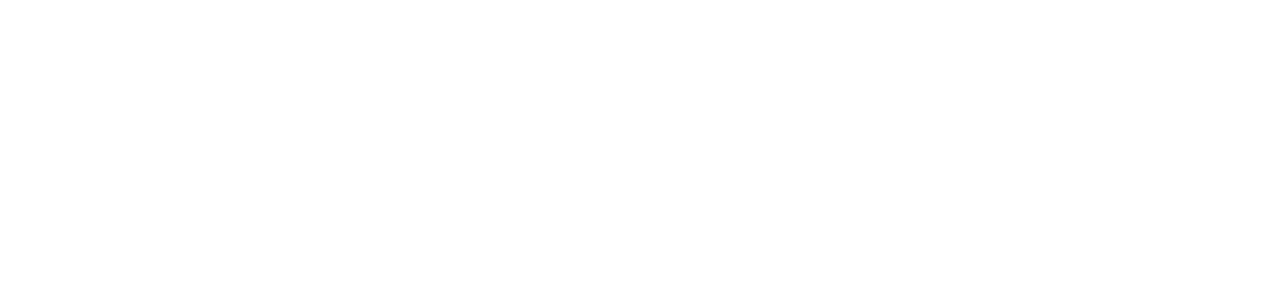
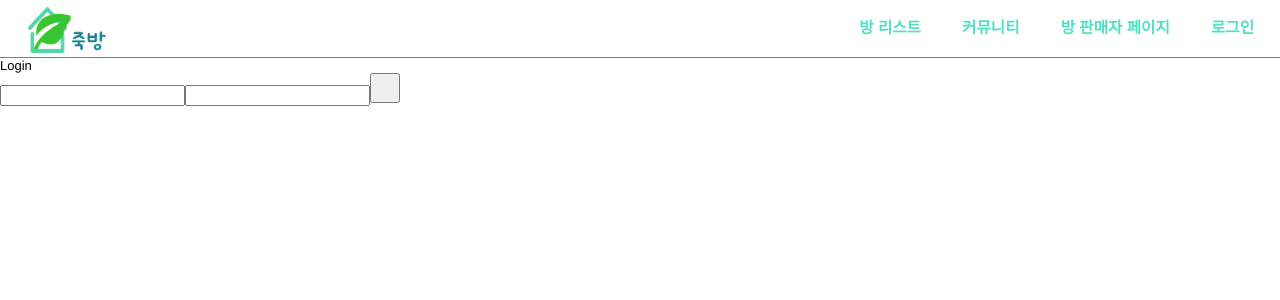
Before and after one commit to juktest/CommuntySample, a React (Create React App) app: page /login in a window 1280 px wide. Shown: the top 300 px of the page. Built offline with nearby package versions, Linux system fonts and the light colour scheme.

Commit message:
add Login

```diff
--- a/src/Components/Header.js
+++ b/src/Components/Header.js
@@ -89,6 +89,7 @@
         <NavItem to={`/room/${Univ}`}>방 리스트</NavItem>
         <NavItem to={`/community/${Univ}`}>커뮤니티</NavItem>
         <NavItem to={"/seller"}>방 판매자 페이지</NavItem>
+        <NavItem to={"/login"}>로그인</NavItem>
       </RightNav>
     </NavigationBar>
   );
--- a/src/Components/Router.js
+++ b/src/Components/Router.js
@@ -13,6 +13,7 @@
 import Context, { GlobalUnivContext } from "./Context";
 import Seller from "../Route/Seller";
 import CommunityNew from "../Route/CommunityNew";
+import Login from "../Route/Login";
 
 export default () => {
   return (
@@ -29,6 +30,7 @@
           <Route path="/community/:univid/new" exact component={CommunityNew} />
           <Route path="/room/:univid" exact component={RoomList} />
           <Route path="/seller" exact component={Seller} />
+          <Route path="/login" exact component={Login} />
         </Context>
       </Switch>
     </Router>
--- a/src/Route/CommunityDetail/CommunityDetail.js
+++ b/src/Route/CommunityDetail/CommunityDetail.js
@@ -53,9 +53,14 @@
 
   let [editorState, setEditorState] = React.useState(EditorState.createEmpty());
 
-  const handlePostComment = e => {
+  const handlePostComment = async e => {
     e.preventDefault();
-    postCommunityComments(e.target.elements[0].value, univid, postid);
+    await postCommunityComments(e.target.elements[0].value, univid, postid);
+    await window.location.reload();
+  };
+
+  const handleClickCommentRemove = e => {
+    console.dir(e.target.id);
   };
 
   const PostCommentForm = styled.form``;
@@ -150,10 +155,17 @@
             <b>{Post.title} </b>
             {/* {this.state.writer === localStorage.writer &} */}
             <FlexComponent>
-              <Button radius="radius">수정</Button>
-              <Button radius="radius" onClick={deletedata}>
-                삭제
-              </Button>
+              {localStorage.getItem("LoggedIn") == "true" &&
+              Post.writer == localStorage.getItem("userId") ? (
+                <>
+                  <Button radius="radius">수정</Button>
+                  <Button radius="radius" onClick={deletedata}>
+                    삭제
+                  </Button>
+                </>
+              ) : (
+                ""
+              )}
             </FlexComponent>
           </FlexComponent>
           <hr></hr>
@@ -181,7 +193,9 @@
                   <div>{writer}</div>
                   <FlexComponent>
                     <SmallButton>수정</SmallButton>
-                    <SmallButton>삭제</SmallButton>
+                    <SmallButton onClick={handleClickCommentRemove} id={id}>
+                      삭제
+                    </SmallButton>
                   </FlexComponent>
                 </FlexComponent>
                 <div>{body}</div>
--- /dev/null
+++ b/src/Route/Login/Login.js
@@ -0,0 +1,53 @@
+import React from "react";
+import Header from "../../Components/Header";
+import { Container } from "../../Components/Style";
+import styled from "styled-components";
+
+const InputId = styled.input``;
+const InputPassword = styled.input``;
+const SubmitButton = styled.button`
+  width: 30px;
+  height: 30px;
+`;
+const SubmitForm = styled.form``;
+const LogOutButton = styled.button`
+  width: 30px;
+  height: 30px;
+`;
+
+const handleIdSubmit = e => {
+  e.preventDefault();
+  localStorage.setItem("userId", e.target.children[0].value);
+  localStorage.setItem("LoggedIn", true);
+  window.location.reload();
+  // console.dir(e.target.children[1].value);
+};
+
+const handleLogOutSubmit = e => {
+  localStorage.setItem("LoggedIn", false);
+  window.location.reload();
+};
+
+const Login = () => {
+  return (
+    <>
+      <Header />
+      <Container>
+        <div>Login</div>
+        {localStorage.getItem("LoggedIn") == "true" ? (
+          <SubmitForm onSubmit={handleLogOutSubmit}>
+            <LogOutButton type="submit">Log Out</LogOutButton>
+          </SubmitForm>
+        ) : (
+          <SubmitForm onSubmit={handleIdSubmit}>
+            <InputId />
+            <InputPassword type="password" />
+            <SubmitButton type="submit" />
+          </SubmitForm>
+        )}
+      </Container>
+    </>
+  );
+};
+
+export default Login;
--- /dev/null
+++ b/src/Route/Login/index.js
@@ -0,0 +1,3 @@
+import Login from "./Login";
+
+export default Login;
```
